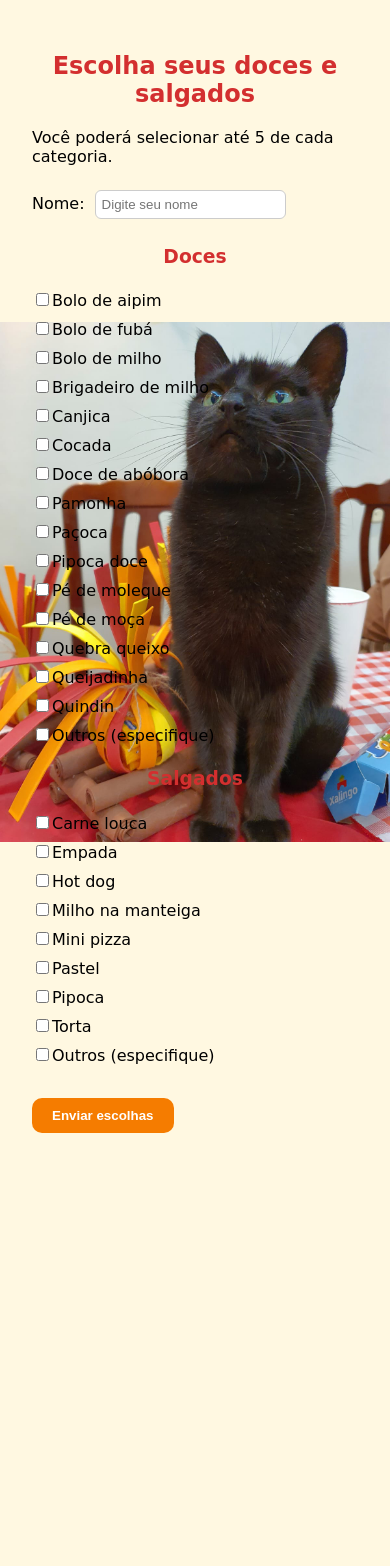
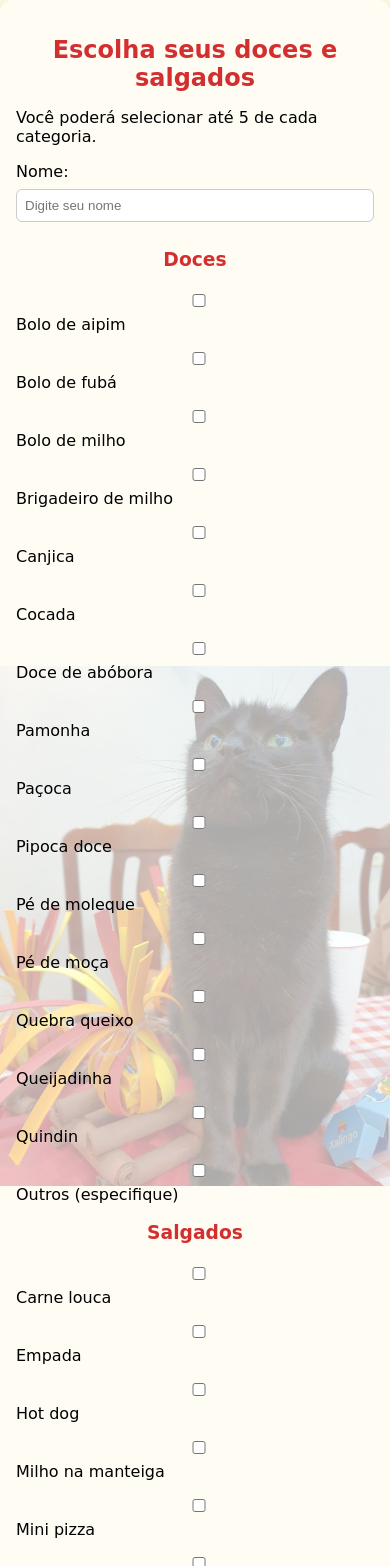
Before and after one commit to FelipeNatsumi/festa_junina, a React (Create React App) app: page /comidas in a window 390 px wide. Shown: the top 1566 px of the page. Before the commit the page ends 1165 px from the top, so only its background shows below. Built offline with nearby package versions, Linux system fonts and the light colour scheme.

Commit message:
background

```diff
--- a/src/App.css
+++ b/src/App.css
@@ -1,3 +1,4 @@
+/* App.css */
 body {
   margin: 0;
   padding: 0;
@@ -8,6 +9,16 @@ body {
 h1, h2, h3 {
   color: #d32f2f;
   text-align: center;
+  margin-bottom: 1rem;
+}
+
+.container {
+  max-width: 600px;
+  margin: 0 auto;
+  padding: 2rem 1rem;
+  background-color: rgba(255, 255, 255, 0.65);
+  border-radius: 12px;
+  box-shadow: 0 4px 12px rgba(0,0,0,0.1);
 }
 
 button {
@@ -16,7 +27,7 @@ button {
   border: none;
   border-radius: 10px;
   padding: 10px 20px;
-  margin-top: 10px;
+  margin: 10px 5px;
   font-weight: bold;
   cursor: pointer;
   transition: 0.2s;
@@ -29,7 +40,25 @@ button:hover {
 input[type="text"], input[type="checkbox"] {
   margin-top: 8px;
   margin-bottom: 8px;
-  padding: 6px;
+  padding: 8px;
   border-radius: 6px;
   border: 1px solid #ccc;
+  width: 100%;
+  max-width: 100%;
+  box-sizing: border-box;
 }
+
+label {
+  display: block;
+  margin: 10px 0;
+}
+
+@media (max-width: 600px) {
+  .container {
+    padding: 1rem;
+  }
+
+  button {
+    width: 100%;
+  }
+}
--- a/src/pages/Confirmacao.jsx
+++ b/src/pages/Confirmacao.jsx
@@ -6,18 +6,15 @@ function Confirmacao() {
 
   const handleSubmit = (e) => {
     e.preventDefault();
-
     if (nome.trim() === '') {
       alert('Por favor, insira seu nome.');
       return;
     }
-
-    // Aqui no futuro vamos salvar no banco de dados ou enviar para backend
     setConfirmado(true);
   };
 
   return (
-    <div style={{ padding: '2rem' }}>
+    <div className="container">
       <h2>✅ Confirmação de Presença</h2>
       {!confirmado ? (
         <form onSubmit={handleSubmit}>
@@ -28,10 +25,8 @@ function Confirmacao() {
               value={nome}
               onChange={(e) => setNome(e.target.value)}
               placeholder="Digite seu nome"
-              style={{ marginLeft: '10px' }}
             />
           </label>
-          <br /><br />
           <button type="submit">Confirmar Presença</button>
         </form>
       ) : (
--- a/src/pages/EscolhaComidas.jsx
+++ b/src/pages/EscolhaComidas.jsx
@@ -76,11 +76,11 @@ function EscolhaComidas() {
   };
 
   if (enviado) {
-    return <h3>🎉 Obrigado {nome}, suas escolhas foram registradas!</h3>;
+    return <div className="container"><h3>🎉 Obrigado {nome}, suas escolhas foram registradas!</h3></div>;
   }
 
   return (
-    <div style={{ padding: '2rem' }}>
+    <div className="container">
       <h2>Escolha seus doces e salgados</h2>
       <p>Você poderá selecionar até 5 de cada categoria.</p>
 
@@ -91,7 +91,6 @@ function EscolhaComidas() {
           value={nome}
           onChange={(e) => setNome(e.target.value)}
           placeholder="Digite seu nome"
-          style={{ marginLeft: '10px' }}
         />
       </label>
 
@@ -104,7 +103,6 @@ function EscolhaComidas() {
             onChange={() => handleSelecao(doce, 'doce')}
           />
           {doce}
-          <br />
         </label>
       ))}
       {selecionadosDoces.includes('Outros (especifique)') && (
@@ -113,7 +111,6 @@ function EscolhaComidas() {
           placeholder="Digite outro doce"
           value={outroDoce}
           onChange={(e) => setOutroDoce(e.target.value)}
-          style={{ margin: '10px 0', padding: '5px' }}
         />
       )}
 
@@ -126,7 +123,6 @@ function EscolhaComidas() {
             onChange={() => handleSelecao(salgado, 'salgado')}
           />
           {salgado}
-          <br />
         </label>
       ))}
       {selecionadosSalgados.includes('Outros (especifique)') && (
@@ -135,11 +131,9 @@ function EscolhaComidas() {
           placeholder="Digite outro salgado"
           value={outroSalgado}
           onChange={(e) => setOutroSalgado(e.target.value)}
-          style={{ margin: '10px 0', padding: '5px' }}
         />
       )}
 
-      <br />
       <button onClick={handleSubmit}>Enviar escolhas</button>
     </div>
   );
--- a/src/pages/Home.jsx
+++ b/src/pages/Home.jsx
@@ -2,17 +2,17 @@ import { Link } from 'react-router-dom';
 
 function Home() {
   return (
-    <div style={{ padding: '2rem' }}>
-      <h1>🎉 Bem-vindo à Festa Junina da Família!</h1>
+    <div className="container">
+      <h1>🎉 Bem-vindo à Festa Junina!</h1>
       <p>Confirme sua presença e escolha seus quitutes favoritos!</p>
 
-      <div style={{ marginTop: '2rem' }}>
+      <div style={{ textAlign: 'center', marginTop: '2rem' }}>
         <Link to="/confirmacao">
-          <button style={{ marginRight: '10px' }}>✅ Confirmar Presença</button>
+          <button>Confirmar Presença</button>
         </Link>
 
         <Link to="/comidas">
-          <button>🍡 Escolher Comidas</button>
+          <button>Escolher Comidas</button>
         </Link>
       </div>
     </div>
```
